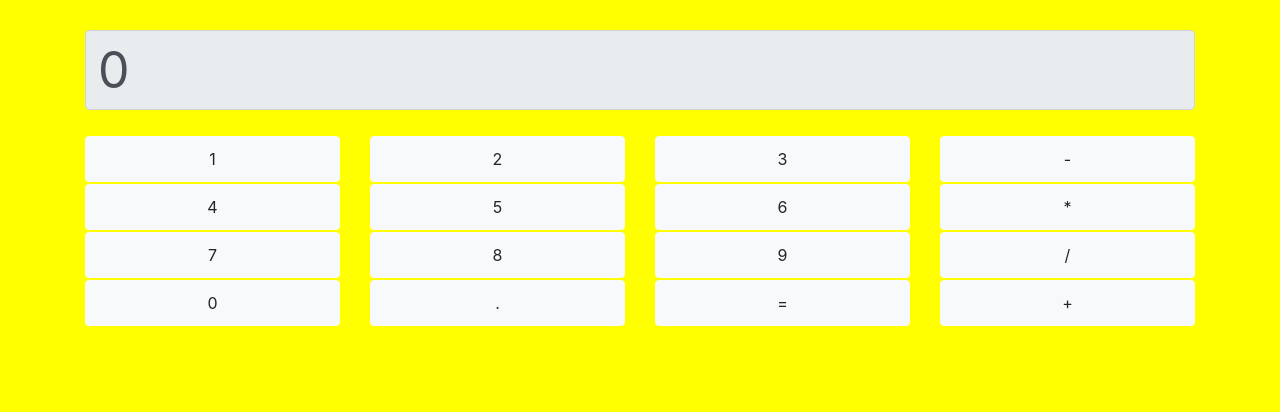
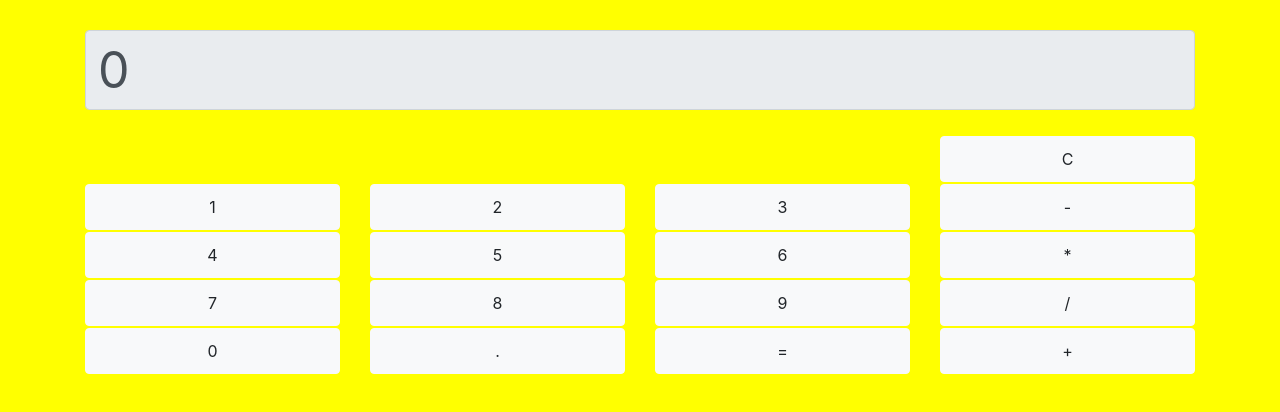
Before and after one commit to viniciussribeiro/layout_calculadora, a website: page www/index.html in a window 1280 px wide. Drawn offline with Linux system fonts and the light colour scheme.

Commit message:
Criando o botão C para limpar

```diff
--- a/www/index.html
+++ b/www/index.html
@@ -16,6 +16,11 @@
           <div class="form-group">
             <input type="text" class="form-control display" style="height: 80px; font-size: 50px;" readonly value="0">
           </div>
+        </div>
+      </div>
+      <div class="row linha">
+        <div class="col-3 offset-9">
+            <button class="btn btn-light btn-block">C</button>
         </div>
       </div>
       <div class="row linha">
```
